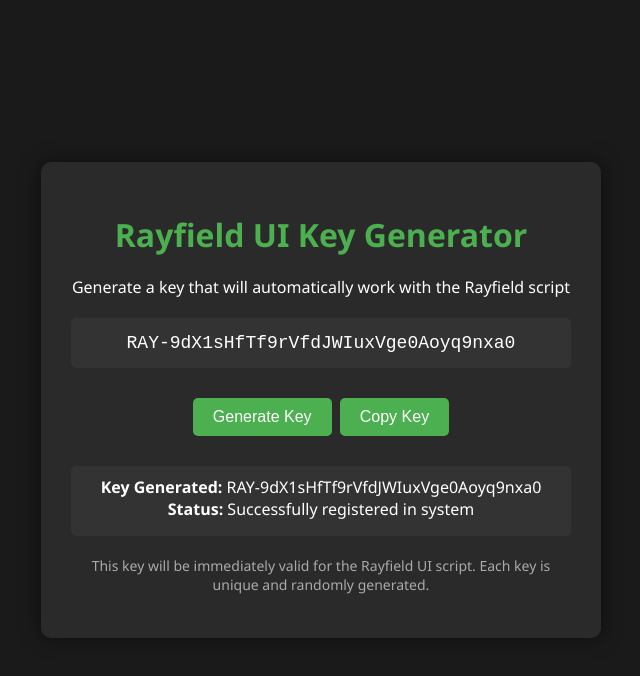
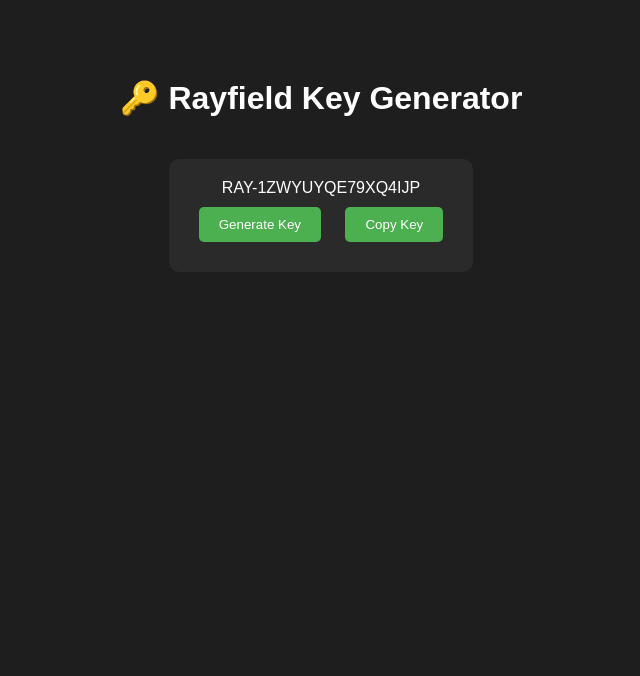
Before and after one commit to ljjdwawdwd/KeyVerfiy, a plain HTML site: page index.html in a window 1280 px wide. Both pictures are taken after a click on the button "Generate Key". Shown: the whole page, without its empty margins (319-959 px from the left). Drawn offline with Linux system fonts and the light colour scheme.

Commit message:
Update index.html

```diff
--- a/index.html
+++ b/index.html
@@ -1,147 +1,83 @@
-
 <!DOCTYPE html>
-<html lang="en">
+<html>
 <head>
-    <meta charset="UTF-8">
-    <meta name="viewport" content="width=device-width, initial-scale=1.0">
-    <title>Rayfield UI Key Generator</title>
+    <title>Rayfield Key System</title>
     <style>
         body {
-            font-family: 'Segoe UI', Tahoma, Geneva, Verdana, sans-serif;
-            background-color: #1a1a1a;
-            color: #ffffff;
-            display: flex;
-            justify-content: center;
-            align-items: center;
-            height: 100vh;
-            margin: 0;
+            font-family: Arial, sans-serif;
+            text-align: center;
+            background: #1e1e1e;
+            color: white;
+            padding: 50px;
         }
-        .container {
-            background-color: #2a2a2a;
-            padding: 30px;
+        .key-box {
+            background: #2a2a2a;
+            padding: 20px;
             border-radius: 10px;
-            box-shadow: 0 0 20px rgba(0, 0, 0, 0.5);
-            text-align: center;
-            width: 500px;
+            display: inline-block;
+            margin: 20px;
         }
-        h1 {
-            color: #4CAF50;
-            margin-bottom: 20px;
-        }
-        .key-display {
-            background-color: #333;
-            padding: 15px;
-            margin: 20px 0;
-            border-radius: 5px;
-            font-family: monospace;
-            font-size: 18px;
-            word-break: break-all;
-        }
-        .btn {
-            background-color: #4CAF50;
+        button {
+            background: #4CAF50;
             color: white;
             border: none;
             padding: 10px 20px;
-            text-align: center;
-            text-decoration: none;
-            display: inline-block;
-            font-size: 16px;
-            margin: 10px 2px;
+            margin: 10px;
+            border-radius: 5px;
             cursor: pointer;
-            border-radius: 5px;
-            transition: background-color 0.3s;
-        }
-        .btn:hover {
-            background-color: #45a049;
-        }
-        .info {
-            font-size: 14px;
-            color: #aaa;
-            margin-top: 20px;
-        }
-        #apiResponse {
-            margin-top: 20px;
-            padding: 10px;
-            border-radius: 5px;
-            background-color: #333;
-            min-height: 50px;
         }
     </style>
 </head>
 <body>
-    <div class="container">
-        <h1>Rayfield UI Key Generator</h1>
-        <p>Generate a key that will automatically work with the Rayfield script</p>
-
-        <div class="key-display" id="keyDisplay">Click "Generate Key" to create a key</div>
-
-        <button class="btn" id="generateBtn">Generate Key</button>
-        <button class="btn" id="copyBtn">Copy Key</button>
-
-        <div id="apiResponse">API responses will appear here</div>
-
-        <div class="info">
-            <p>This key will be immediately valid for the Rayfield UI script. Each key is unique and randomly generated.</p>
-        </div>
+    <h1>🔑 Rayfield Key Generator</h1>
+    <div class="key-box">
+        <div id="key">Klicke auf "Generate Key"</div>
+        <button onclick="generateKey()">Generate Key</button>
+        <button onclick="copyKey()">Copy Key</button>
     </div>
 
     <script>
-        // Simulated database of valid keys
-        const validKeys = new Set();
+        // Key-Datenbank im localStorage
+        if(!localStorage.getItem('validKeys')) {
+            localStorage.setItem('validKeys', JSON.stringify([]));
+        }
 
-        // Function to generate a random key
         function generateKey() {
-            const chars = 'ABCDEFGHIJKLMNOPQRSTUVWXYZabcdefghijklmnopqrstuvwxyz0123456789';
+            const chars = 'ABCDEFGHIJKLMNOPQRSTUVWXYZ0123456789';
             let key = 'RAY-';
-            for (let i = 0; i < 32; i++) {
+            for(let i = 0; i < 16; i++) {
                 key += chars.charAt(Math.floor(Math.random() * chars.length));
             }
+
+            // Key speichern
+            const keys = JSON.parse(localStorage.getItem('validKeys'));
+            keys.push(key);
+            localStorage.setItem('validKeys', JSON.stringify(keys));
+
+            document.getElementById('key').textContent = key;
             return key;
         }
 
-        // Function to validate a key (simulated API)
-        function validateKey(key) {
-            return validKeys.has(key);
+        function copyKey() {
+            const key = document.getElementById('key').textContent;
+            navigator.clipboard.writeText(key);
+            alert('Key kopiert: ' + key);
         }
 
-        // Function to add a key to the valid keys (simulated API)
-        function registerKey(key) {
-            validKeys.add(key);
-            return true;
+        // API-Endpoint für Key-Überprüfung
+        function checkKey(key) {
+            const keys = JSON.parse(localStorage.getItem('validKeys'));
+            return keys.includes(key) ? "VALID" : "INVALID";
         }
 
-        document.getElementById('generateBtn').addEventListener('click', function() {
-            const key = generateKey();
-            document.getElementById('keyDisplay').textContent = key;
+        // URL-Parameter auslesen
+        const urlParams = new URLSearchParams(window.location.search);
+        const keyParam = urlParams.get('key');
 
-            // Simulate API call to register the key
-            registerKey(key);
-            document.getElementById('apiResponse').innerHTML =
-                `<strong>Key Generated:</strong> ${key}<br>
-                 <strong>Status:</strong> Successfully registered in system`;
-        });
-
-        document.getElementById('copyBtn').addEventListener('click', function() {
-            const key = document.getElementById('keyDisplay').textContent;
-            if (key && key !== 'Click "Generate Key" to create a key') {
-                navigator.clipboard.writeText(key).then(() => {
-                    document.getElementById('apiResponse').innerHTML =
-                        `<strong>Copied:</strong> ${key} to clipboard`;
-                });
-            }
-        });
-
-        // Simulate API endpoint for the Rayfield script to check
-        function handleAPICall(key) {
-            if (validateKey(key)) {
-                return { valid: true, message: "Key is valid" };
-            } else {
-                return { valid: false, message: "Invalid key" };
-            }
+        // Wenn Key-Überprüfung angefordert wird
+        if(keyParam) {
+            document.body.innerHTML = checkKey(keyParam);
         }
-
-        // Expose the API function globally for demonstration
-        window.validateRayfieldKey = handleAPICall;
     </script>
 </body>
 </html>
```
